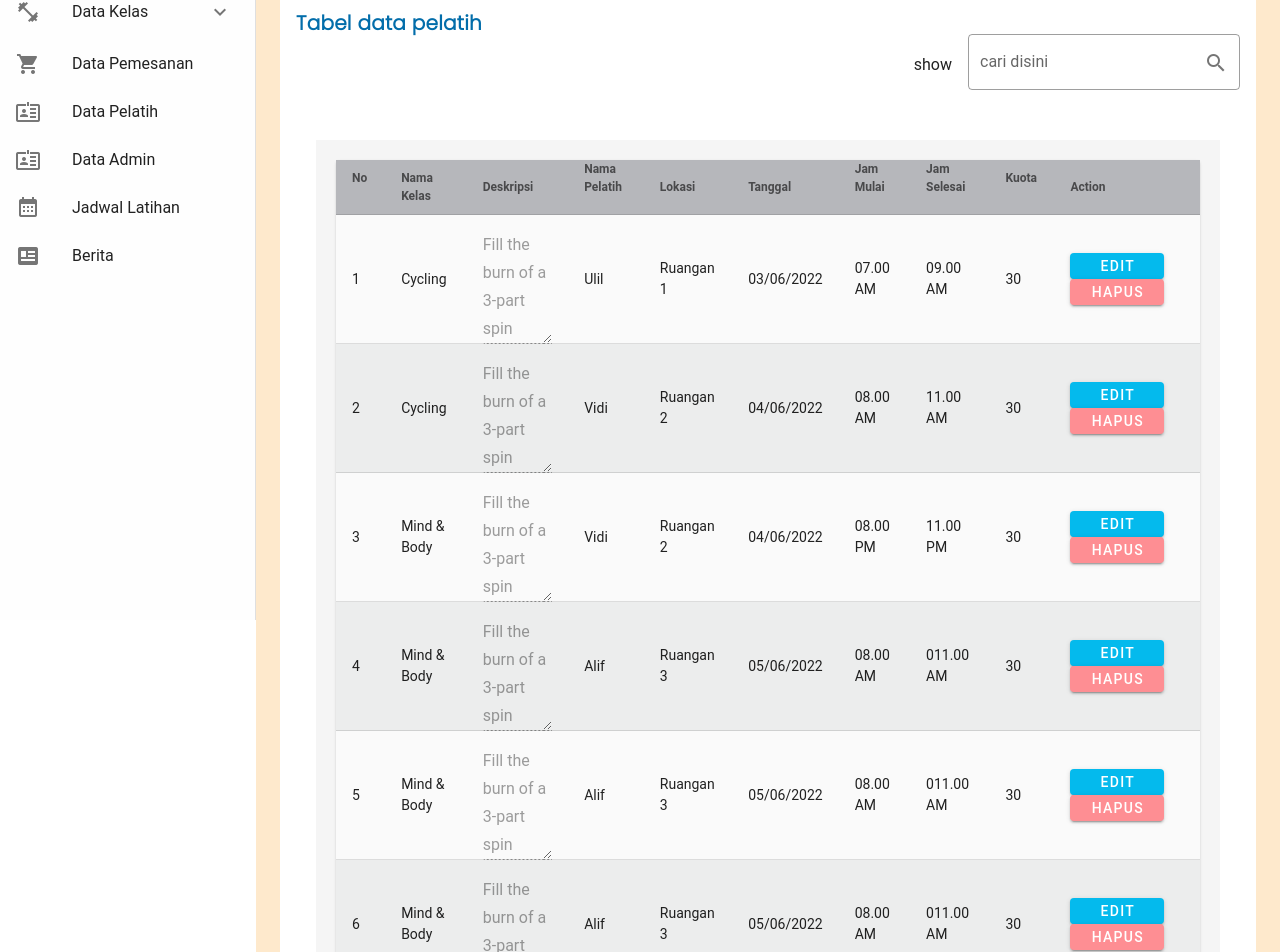
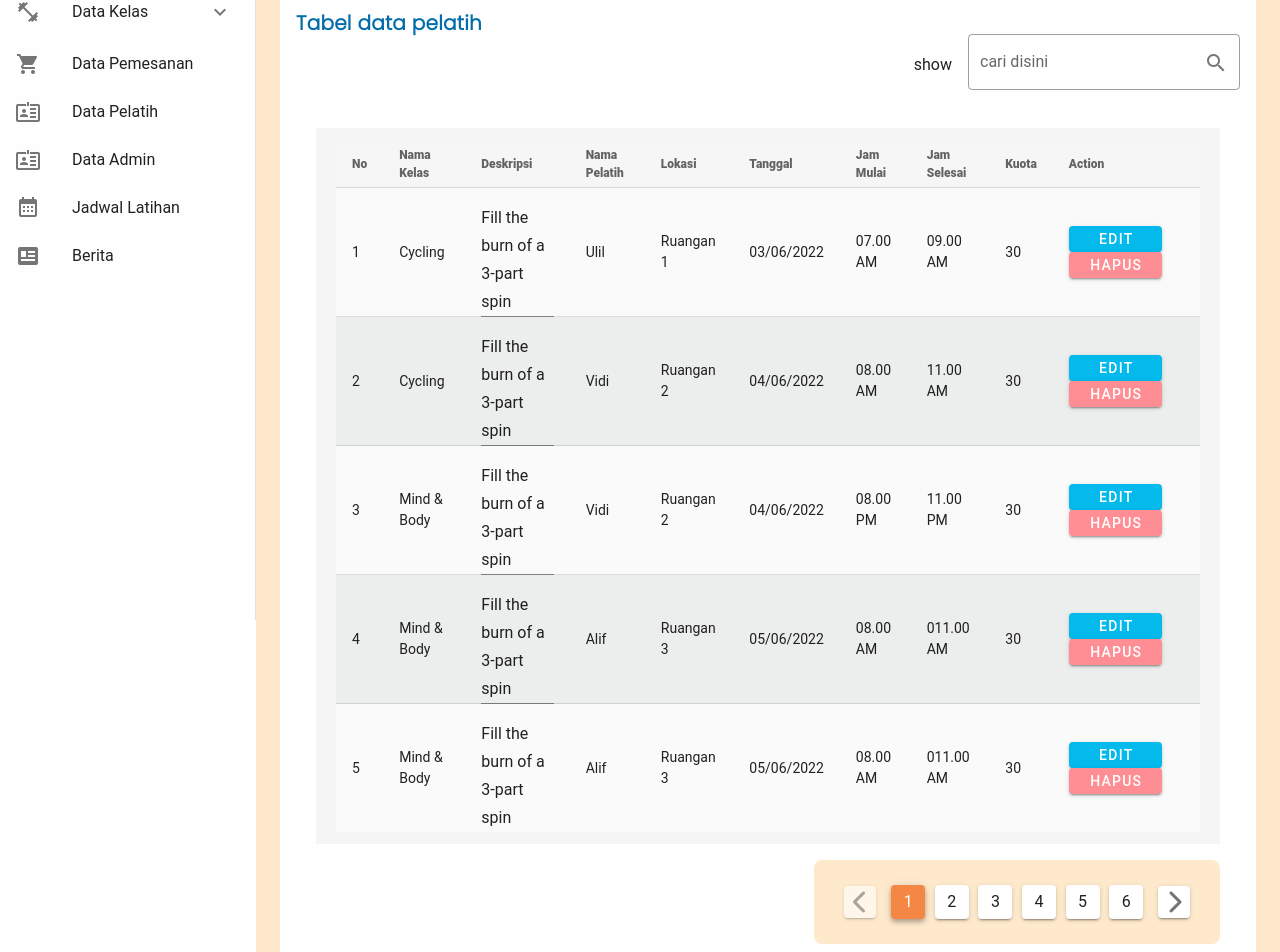
Before and after one commit to kelompok43/Vue, a Vue app in the folder admin-gym-system/: page /DataKelasOffline in a window 1280 px wide. Shown: the part 180-1132 px from the top of the page. Built offline with nearby package versions, Linux system fonts and the light colour scheme.

Commit message:
Update pagination

```diff
--- a/admin-gym-system/src/views/DataKelasOffline.vue
+++ b/admin-gym-system/src/views/DataKelasOffline.vue
@@ -29,7 +29,7 @@
                     </v-text-field>
                 </div>
                 <div class="ma-5">
-                    <v-sheet :color="`grey ${theme.isDark ? 'darken-2' : 'lighten-4'}`" class="pa-5">
+                    <v-sheet :color="`grey ${theme.isDark ? 'darken-2' : 'lighten-4'}`" class="px-5 py-0">
                       <v-row>
                         <v-col>
                           <v-data-table
@@ -37,17 +37,28 @@
                               :items="kelasoffline"
                               :search="search"
                               hide-default-footer
-                              class="elevation-1"
                               :page.sync="page"
                               @page-count="pageCount = $event"
                               :items-per-page="itemsPerPage"
+                              hide-default-header
                           >
+                          <template v-slot:header="{ props: { headers } }">
+                              <thead class="MyHeader">
+                                <tr>
+                                  <th v-for="(h,index) in headers" :class="h.class" :key="index">
+                                    <span class="JudulHeader">{{h.text}}</span>
+                                  </th>
+                                </tr>
+                              </thead>
+                          </template>
                           <template v-slot:[`item.description`]="{ item }" max-width="100px">
                             <v-textarea
                               rows="4"
                               hide-details
                               max-height="200px"
-                              disabled
+                              readonly
+                              no-resize
+
                               color="#000000"
                               :value="item.description"
                             ></v-textarea>
@@ -91,14 +102,20 @@
                           </v-data-table>
                         </v-col>
                       </v-row>
+                    </v-sheet>
                       <v-row>
                         <v-col>
                           <div class="d-flex justify-end mt-4">
-                          <v-sheet :color="`#FEE9CC ${theme.isDark ? 'darken-2' : 'lighten-4'}`" class="pa-5">
+                          <v-sheet color="#FEE9CC" class="pa-5" :rounded="'lg'">
                             <template>
-                              <div class="text-center">
+                              <div>
                                 <v-pagination
+                                  color="#F48743"
                                   v-model="page"
+                                  previous-aria-label="Prev"
+                                  next-aria-label="Next"
+                                  wrapper-aria-label
+                                  total-visible
                                   :length="6"
                                 ></v-pagination>
                                 </div>
@@ -107,7 +124,6 @@
                           </div>
                         </v-col>
                       </v-row>
-                    </v-sheet>
                 </div>
             </v-sheet>
         </div>
@@ -129,7 +145,7 @@ export default {
         selectedItemIndex: -1,
         page: 1,
         pageCount: 0,
-        itemsPerPage : 10,
+        itemsPerPage : 5,
         headers: [
           {
             text: 'No',
@@ -323,4 +339,17 @@ export default {
     transition: height 0.2s cubic-bezier(0.4, 0, 0.6, 1);
     color: #88898A;
   }
+
+  .MyHeader {
+    background-color: #F6F6F6 !important;
+  }
+  .JudulHeader{
+
+    font-weight: 900 !important;
+  }
+  .pagination {
+    background-color: #FEE9CC;
+    color: #F48743;
+  }
+
 </style>
```
